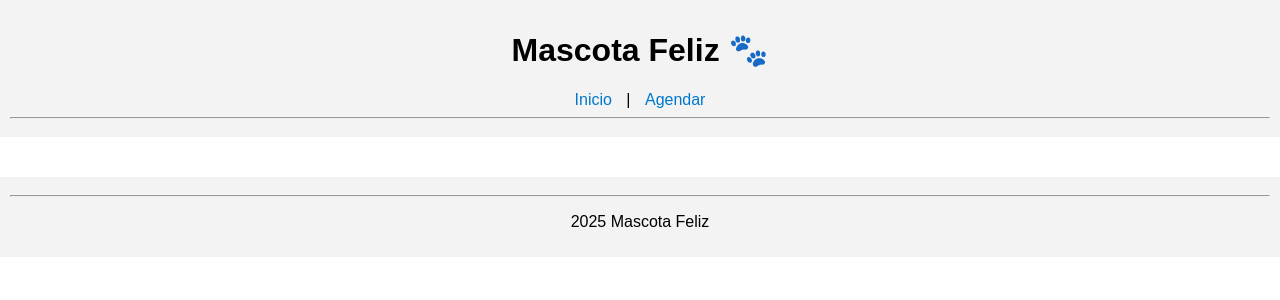
After one commit to elmatimene/MCfeliz_bpm, a Django app: template app/templates/app/nav_foot/base.html in a window 1280 px wide. The commit adds this page. Shown: the top 300 px of the page. Run offline with Django 5.2, Linux system fonts and the light colour scheme; the template is opened without the code that fills it, so the values that code supplies are empty.

Commit message:
cree un nav y un footer
cree un navar y un footer para que se pueda ocupar en todo los html, es mas para el tema estetico y mas "amigable"

```diff
--- /dev/null
+++ b/app/templates/app/nav_foot/base.html
@@ -0,0 +1,38 @@
+<!DOCTYPE html>
+<html lang="es">
+<head>
+    <meta charset="UTF-8">
+    <meta name="viewport" content="width=device-width, initial-scale=1.0">
+    <title>{% block title %}Mascota Feliz{% endblock %}</title>
+    <style>
+        body {
+            font-family: Arial, sans-serif;
+            margin: 0; padding: 0;
+        }
+        header, footer {
+            background-color: #f3f3f3;
+            padding: 10px;
+            text-align: center;
+        }
+        nav a {
+            margin: 0 10px;
+            text-decoration: none;
+            color: #0077cc;
+        }
+        main {
+            padding: 20px;
+        }
+    </style>
+</head>
+<body>
+
+    {% include 'app/nav_foot/nav.html' %}
+
+    <main>
+        {% block content %}{% endblock %}
+    </main>
+
+    {% include 'app/nav_foot/footer.html' %}
+
+</body>
+</html>
--- /dev/null
+++ b/app/templates/app/nav_foot/footer.html
@@ -0,0 +1,4 @@
+<footer>
+    <hr>
+    <p>2025 Mascota Feliz</p>
+</footer>
--- /dev/null
+++ b/app/templates/app/nav_foot/nav.html
@@ -0,0 +1,8 @@
+<header>
+    <h1>Mascota Feliz 🐾</h1>
+    <nav>
+        <a href="{% url 'home' %}">Inicio</a> |
+        <a href="{% url 'agendar' %}">Agendar</a>
+    </nav>
+    <hr>
+</header>
--- a/app/views.py
+++ b/app/views.py
@@ -8,3 +8,6 @@ def home(request):
 
 def agendar(request):
     return render(render, 'app/agendar.html')
+
+def nav(request):
+    return render(render, 'app/nav_foot/nav')
```
Also changed, not shown: app/templates/app/agendar.html (added, +12 -0 lines), app/templates/app/home.html (+9 -6 lines).
